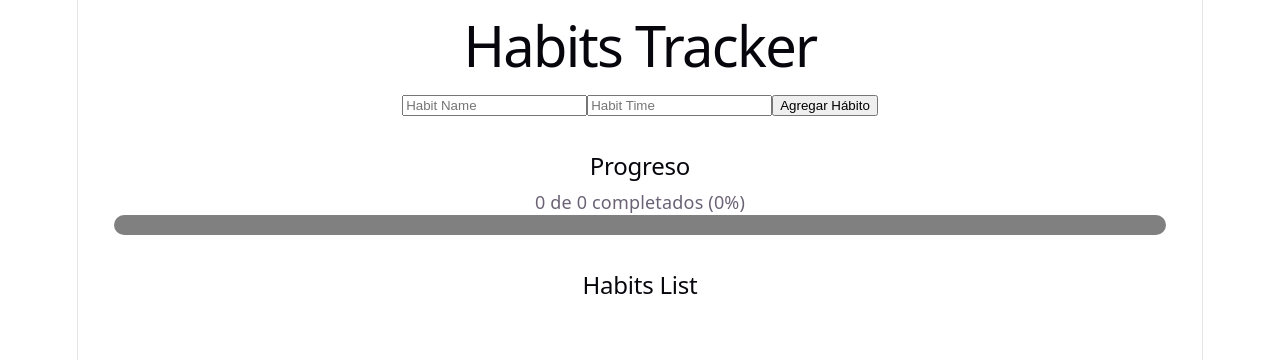
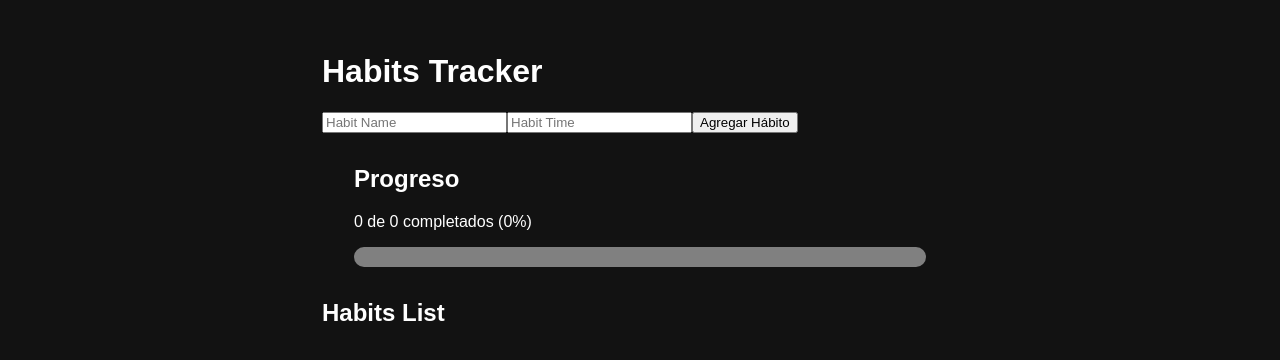
Before and after one commit to o0VanFanel0o/habit-react, a React (Vite) app: page / in a window 1280 px wide. Shown: the top 360 px of the page. Built offline with nearby package versions, Linux system fonts and the light colour scheme.

Commit message:
feat: update App component styling and enhance global styles
- Added a class to the main App div for improved styling.
- Updated global CSS to set a dark background and white text color.
- Simplified CSS by removing unused variables and styles, enhancing maintainability.

```diff
--- a/src/App.jsx
+++ b/src/App.jsx
@@ -30,7 +30,7 @@ function App() {
   }, [habits])
 
   return (
-    <div>
+    <div className="app">
       <h1>Habits Tracker</h1>
       <HabitForm onAddHabit={addHabit}/>
 
--- a/src/index.css
+++ b/src/index.css
@@ -1,111 +1,18 @@
-:root {
-  --text: #6b6375;
-  --text-h: #08060d;
-  --bg: #fff;
-  --border: #e5e4e7;
-  --code-bg: #f4f3ec;
-  --accent: #aa3bff;
-  --accent-bg: rgba(170, 59, 255, 0.1);
-  --accent-border: rgba(170, 59, 255, 0.5);
-  --social-bg: rgba(244, 243, 236, 0.5);
-  --shadow:
-    rgba(0, 0, 0, 0.1) 0 10px 15px -3px, rgba(0, 0, 0, 0.05) 0 4px 6px -2px;
-
-  --sans: system-ui, 'Segoe UI', Roboto, sans-serif;
-  --heading: system-ui, 'Segoe UI', Roboto, sans-serif;
-  --mono: ui-monospace, Consolas, monospace;
-
-  font: 18px/145% var(--sans);
-  letter-spacing: 0.18px;
-  color-scheme: light dark;
-  color: var(--text);
-  background: var(--bg);
-  font-synthesis: none;
-  text-rendering: optimizeLegibility;
-  -webkit-font-smoothing: antialiased;
-  -moz-osx-font-smoothing: grayscale;
-
-  @media (max-width: 1024px) {
-    font-size: 16px;
-  }
-}
-
-@media (prefers-color-scheme: dark) {
-  :root {
-    --text: #9ca3af;
-    --text-h: #f3f4f6;
-    --bg: #16171d;
-    --border: #2e303a;
-    --code-bg: #1f2028;
-    --accent: #c084fc;
-    --accent-bg: rgba(192, 132, 252, 0.15);
-    --accent-border: rgba(192, 132, 252, 0.5);
-    --social-bg: rgba(47, 48, 58, 0.5);
-    --shadow:
-      rgba(0, 0, 0, 0.4) 0 10px 15px -3px, rgba(0, 0, 0, 0.25) 0 4px 6px -2px;
-  }
-
-  #social .button-icon {
-    filter: invert(1) brightness(2);
-  }
-}
-
 body {
   margin: 0;
+  font-family: Arial, Helvetica, sans-serif;
+  background-color: #121212;
+  color: white;
+}
+* {
+  box-sizing: border-box;
 }
 
 #root {
-  width: 1126px;
-  max-width: 100%;
-  margin: 0 auto;
-  text-align: center;
-  border-inline: 1px solid var(--border);
-  min-height: 100svh;
-  display: flex;
-  flex-direction: column;
-  box-sizing: border-box;
+  min-width: 100vh;
 }
-
-h1,
-h2 {
-  font-family: var(--heading);
-  font-weight: 500;
-  color: var(--text-h);
+.app {
+  max-width: 700px;
+  margin: auto;
+  padding: 2rem;
 }
-
-h1 {
-  font-size: 56px;
-  letter-spacing: -1.68px;
-  margin: 32px 0;
-  @media (max-width: 1024px) {
-    font-size: 36px;
-    margin: 20px 0;
-  }
-}
-h2 {
-  font-size: 24px;
-  line-height: 118%;
-  letter-spacing: -0.24px;
-  margin: 0 0 8px;
-  @media (max-width: 1024px) {
-    font-size: 20px;
-  }
-}
-p {
-  margin: 0;
-}
-
-code,
-.counter {
-  font-family: var(--mono);
-  display: inline-flex;
-  border-radius: 4px;
-  color: var(--text-h);
-}
-
-code {
-  font-size: 15px;
-  line-height: 135%;
-  padding: 4px 8px;
-  background: var(--code-bg);
-}
```
